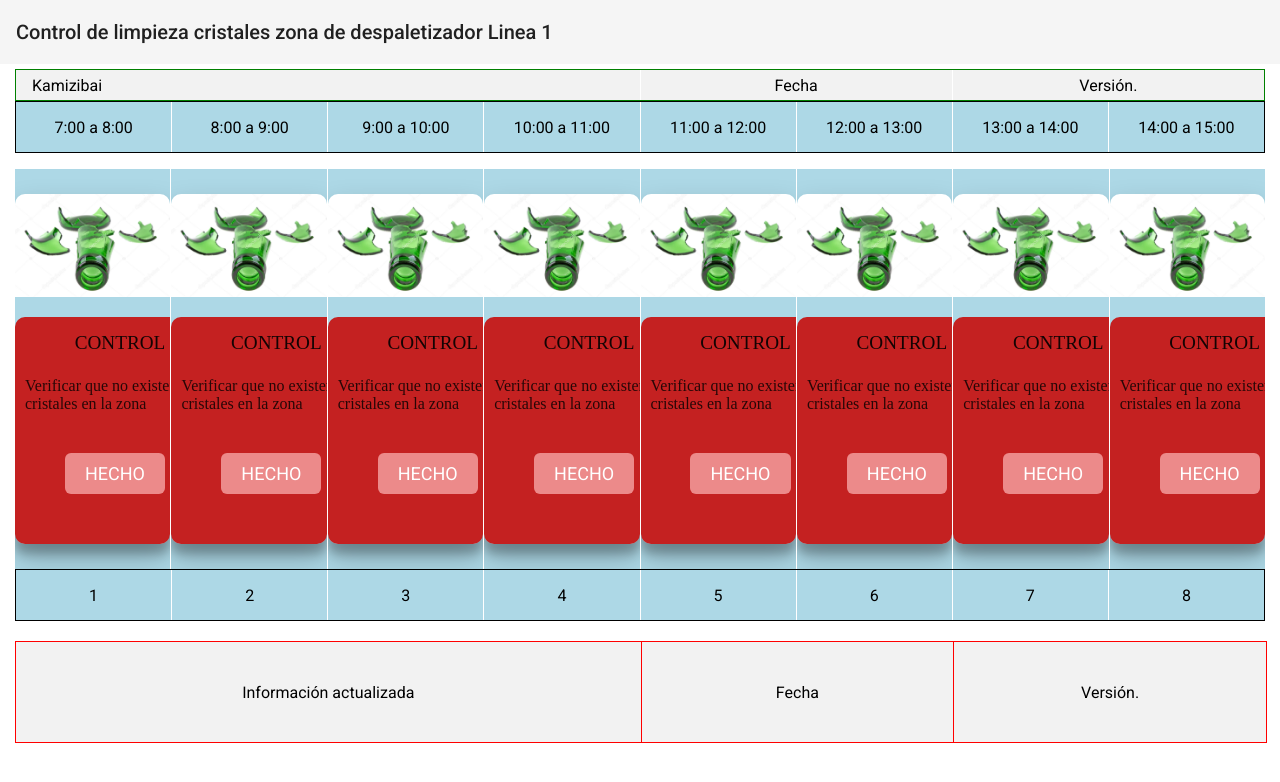
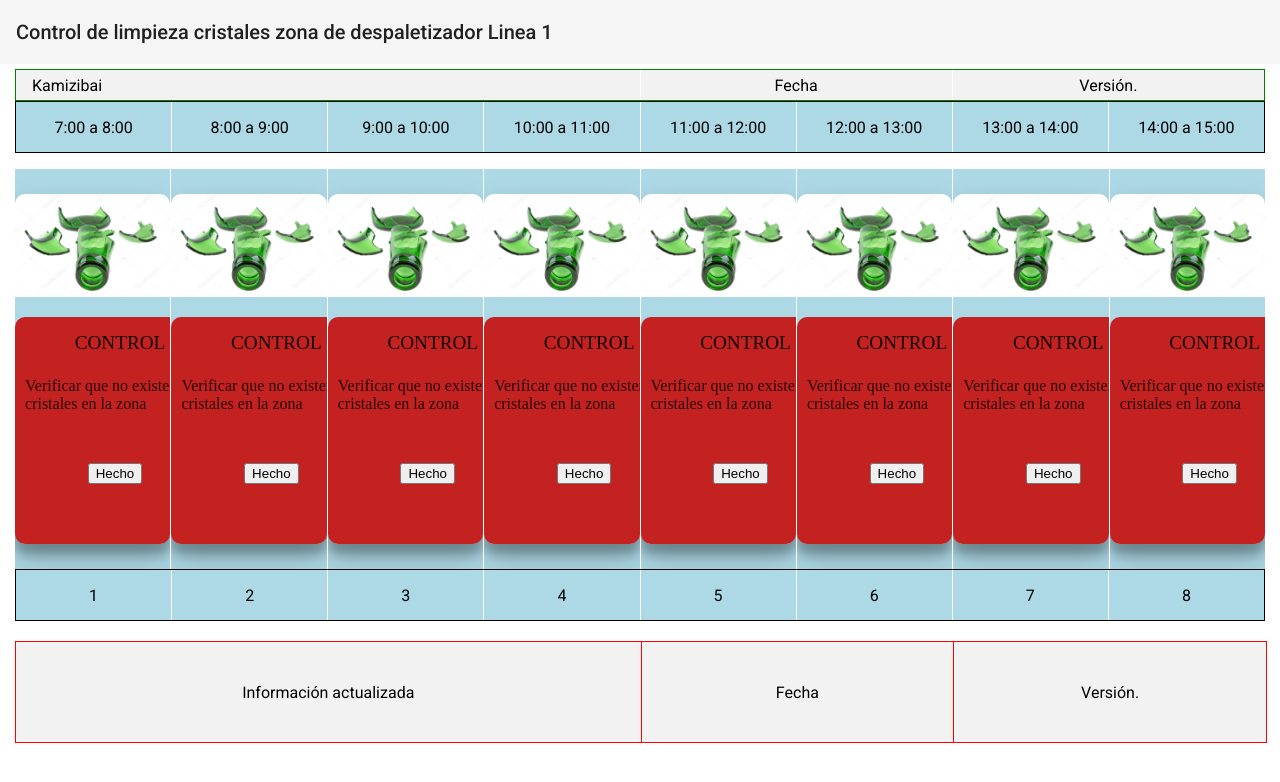
Before and after one commit to Landaluza/kamishibai, an Angular app: page / in a window 1280 px wide. Shown: the top 782 px of the page. Built offline with nearby package versions, Linux system fonts and the light colour scheme.

Commit message:
Antes de separar cards

```diff
--- a/src/app/app.component.css
+++ b/src/app/app.component.css
@@ -31,9 +31,11 @@ body {
   overflow: hidden;
   border-radius: 10px;
 }
-.card:hover .overlay {
-  /* bottom: -25%; */
-}
+
+/* .card:hover .overlay {
+  bottom: -25%;
+} */
+
 .card h4 {
   font-size: 1.2rem;
   /* -webkit-transform: rotate(3deg);
--- a/src/app/app.component.html
+++ b/src/app/app.component.html
@@ -42,6 +42,8 @@ https://stackblitz.com/edit/angular-material2-grid-example?embed=1&file=app/app.
          </mat-grid-tile>
        </mat-grid-list>
 
+
+<!--** Grid de tarjetas *******************************************/ -->
 <mat-grid-list cols="8" rowHeight="400px" gutterSize="1px"  >
   <mat-grid-tile-header>
       <h3>Header</h3>
@@ -54,12 +56,14 @@ https://stackblitz.com/edit/angular-material2-grid-example?embed=1&file=app/app.
       [style.background]="tile.color">
 
       <!-- https://codepen.io/eped22/pen/PzALNq -->
-      <div class="card">
-        <div class="overlay">
+      <div  class="card">
+        <div #overlay class="overlay">
           <h4>CONTROL</h4>
           <p>Verificar que no existen cristales en la zona</p>
           <!-- <a href="http://www.google.com/" target="_blank" class='button'>Hecho</a> -->
-          <a href="http://www.google.com/" target="_blank" button class ="btn-material">Hecho</a>
+          <!-- <a href="http://www.google.com/" target="_blank" button class ="btn-material">Hecho</a> -->
+
+          <button (click)=onClickMe()>Hecho</button>
 
         </div>
       </div>
@@ -103,6 +107,7 @@ https://stackblitz.com/edit/angular-material2-grid-example?embed=1&file=app/app.
     >
      Fecha
     </mat-grid-tile>
+
     <mat-grid-tile
     [style.background]="'#F2F2F2'"
     [style.border-left]="'1px solid red'"
--- a/src/app/app.component.ts
+++ b/src/app/app.component.ts
@@ -1,4 +1,4 @@
-import { Component } from '@angular/core';
+import { Component, Renderer2, AfterViewInit, ViewChild, ElementRef} from '@angular/core';
 
 export interface Tile {
   cols: number;
@@ -12,6 +12,9 @@ export interface Tile {
   styleUrls: ['./app.component.css']
 })
 export class AppComponent {
+  @ViewChild('overlay', {static: false}) test: ElementRef;
+
+  constructor(private renderer: Renderer2) {}
 
    tiles = [
     {text: '7:00 a 8:00', cols: 1, rows: 1, color: '#ADD8E6'},
@@ -22,7 +25,6 @@ export class AppComponent {
     {text: '12:00 a 13:00', cols: 1, rows: 1, color: '#ADD8E6'},
     {text: '13:00 a 14:00', cols: 1, rows: 1, color: '#ADD8E6'},
     {text: '14:00 a 15:00', cols: 1, rows: 1, color: '#ADD8E6'},
-
   ];
 
   tilesFooter = [
@@ -34,7 +36,15 @@ export class AppComponent {
     {text: '6', cols: 1, rows: 1, color: '#ADD8E6'},
     {text: '7', cols: 1, rows: 1, color: '#ADD8E6'},
     {text: '8', cols: 1, rows: 1, color: '#ADD8E6'},
-
   ];
   title = 'kamizibai';
+
+
+ onClickMe(){
+  // alert("Has pulsado boton")
+  // console.log(this.test.nativeElement);
+  this.renderer.setStyle(this.test.nativeElement, 'backgroundColor', 'green');
 }
+
+
+}
```
